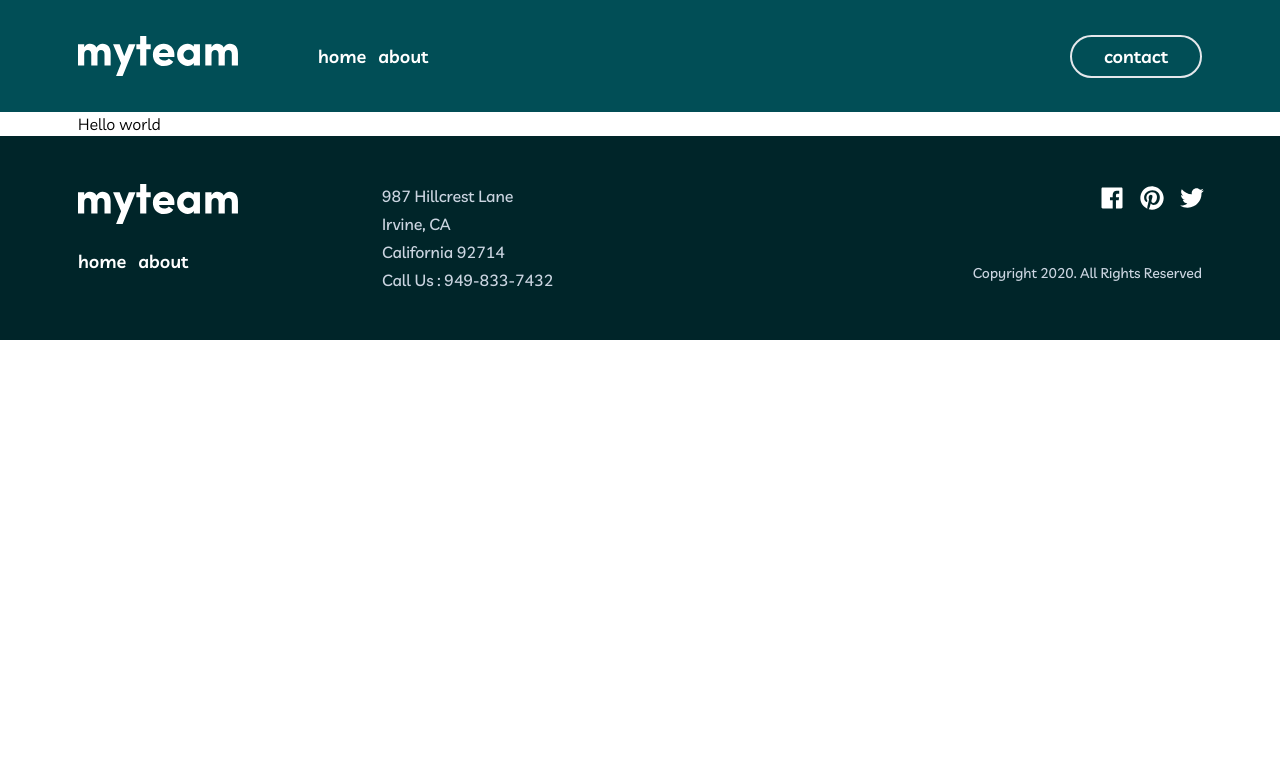
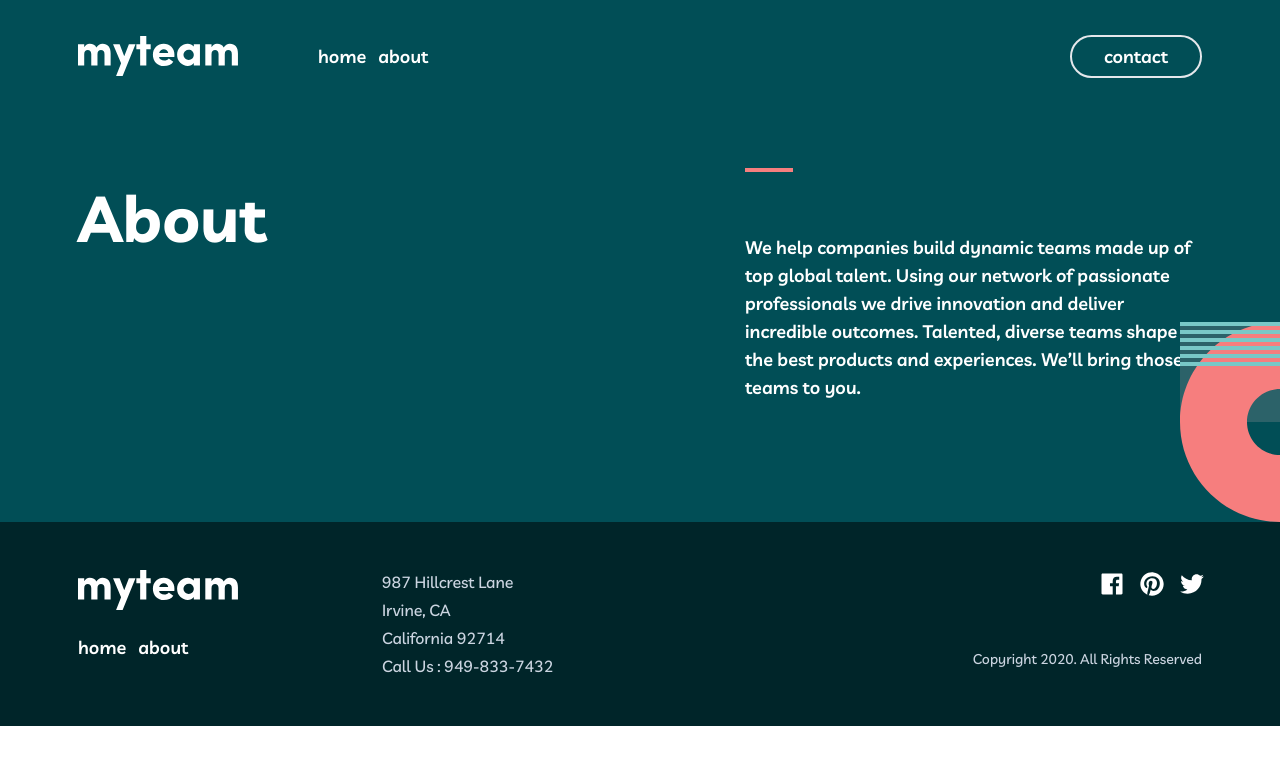
Before and after one commit to SMwebdeveloper/my-team, a Vue app: page /about in a window 1280 px wide. Shown: the top 764 px of the page. Built offline with nearby package versions, Linux system fonts and the light colour scheme.

Commit message:
add about

```diff
--- /dev/null
+++ b/src/components/About.vue
@@ -0,0 +1,11 @@
+<template>
+    <section class="bg-primaryColor pt-14 pb-[120px] relative before:absolute before:bottom-[-25%] before:sm:bottom-[20%] before:md:bottom-0 before:right-0 before:w-[100px] before:h-[200px] before:bg-aboutIcon7">
+        <div class="project-container  flex flex-col lg:flex-row items-center justify-center lg:items-start lg:justify-between ">
+            <h2 class="text-[40px] md:text-[64px] font-bold leading-10 md:leading-[56px] lg:leading-[100px] text-white mb-4 md:mb-6 lg:mb-0">About</h2>
+            <div>
+                <span class="hidden lg:inline-block bg-primaryLight w-12 h-1 mb-8 lg:mb-14"></span>
+                <p class="header-subtitle max-w-[457px] lg:w-[730px] text-center lg:text-left">We help companies build dynamic teams made up of top global talent. Using our network of passionate professionals we drive innovation and deliver incredible outcomes. Talented, diverse teams shape the best products and experiences. We’ll bring those teams to you.</p>
+            </div>
+        </div>
+    </section>
+</template>
--- a/src/components/Navbar.vue
+++ b/src/components/Navbar.vue
@@ -25,6 +25,7 @@
         >
           <a>
             <router-link
+              @click="sidebar = false"
               to="/"
               class="mr-3 duration-200 hover:text-primaryLight inline-block mb-6 md:mb-0"
               >home</router-link
@@ -32,6 +33,7 @@
           </a>
           <a>
             <router-link
+            @click="sidebar = false"
               to="/about"
               class="duration-200 hover:text-primaryLight"
               >about</router-link
@@ -41,6 +43,7 @@
 
         <a>
           <router-link
+          @click="sidebar = false"
             to="/contact"
             class="text-white text-center text-[18px] border-2 px-8 py-2 rounded-full duration-200 hover:text-primaryColor hover:bg-white font-semibold"
             >contact</router-link
--- a/src/views/About.vue
+++ b/src/views/About.vue
@@ -1,5 +1,8 @@
 <template>
-    <div class="project-container">
-       <h2>Hello world</h2>
+    <div>
+      <about/>
     </div>
 </template>
+<script setup>
+import About from '../components/About.vue';
+</script>
--- a/tailwind.config.js
+++ b/tailwind.config.js
@@ -23,7 +23,8 @@ module.exports = {
         'iconQuotes': "url('@/assets/images/cards/icon-quotes.png')",
         'aboutIcon2': "url('@/assets/images/svg/about-icon-2.svg')",
         'aboutIcon3': "url('@/assets/images/svg/about-icon-3.svg')",
-        'aboutIcon4': "url('@/assets/images/svg/about-icon-4.svg')"
+        'aboutIcon4': "url('@/assets/images/svg/about-icon-4.svg')",
+        'aboutIcon7': "url('@/assets/images/svg/about-icon-7.svg')",
       }
     },
 
```
